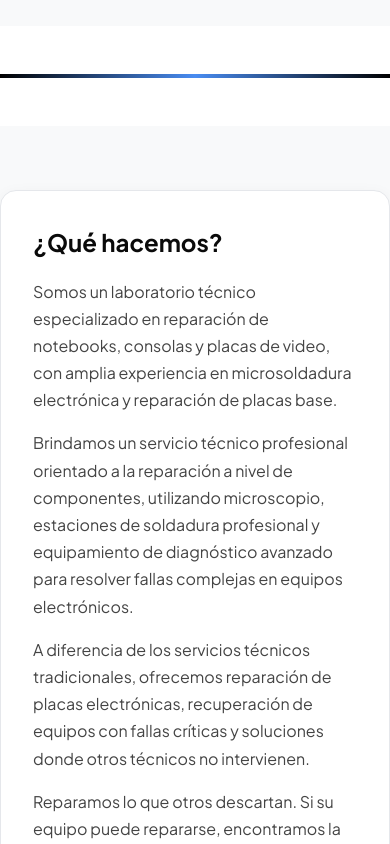
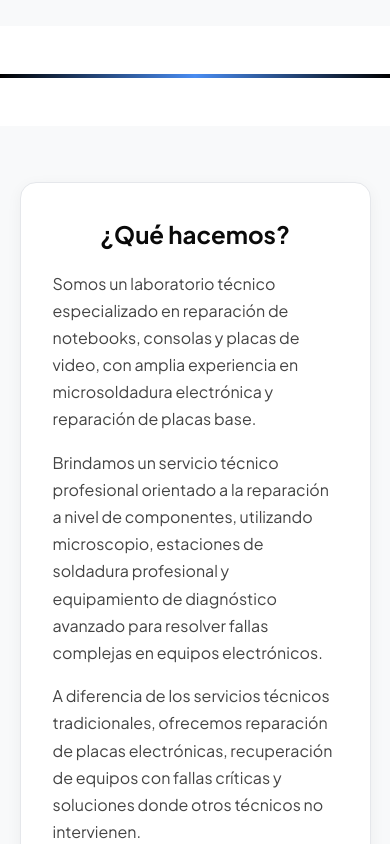
Before and after one commit to FrancoMED/BIOSTEC, a React (Vite) app in the folder client/: page / in a window 390 px wide. Shown: the part 3500-4344 px from the top of the page. Built offline with nearby package versions, Linux system fonts and the light colour scheme.

Commit message:
feat: center and responsive about component

```diff
--- a/client/src/pages/Home/components/About/About.jsx
+++ b/client/src/pages/Home/components/About/About.jsx
@@ -6,7 +6,7 @@ import imageIG from "../../../../assets/Images/IG.jpg";
 const About = () => {
   return (
     <div id="Sobre%20Nosotros" class={styles.about_instagram_section}>
-      <div class="container">
+      <div class={styles.container_about}>
         <div class={styles.about_instagram_grid}>
           <div class={styles.about_box}>
             <h2>¿Qué hacemos?</h2>
--- a/client/src/pages/Home/components/About/About.module.css
+++ b/client/src/pages/Home/components/About/About.module.css
@@ -1,6 +1,11 @@
 .about_instagram_section {
-	padding: 4rem 0;
+	padding: 2rem;
 	background: #f8f9fa;
+}
+
+.container_about {
+	width: 80%;
+	margin: 3rem auto;
 }
 
 .about_instagram_grid {
@@ -8,12 +13,6 @@
 	grid-template-columns: 1fr 1fr;
 	gap: 2rem;
 	align-items: stretch;
-}
-
-@media (max-width: 991px) {
-	.about_instagram_grid {
-		grid-template-columns: 1fr;
-	}
 }
 
 .about_box {
@@ -29,6 +28,7 @@
 	font-weight: 700;
 	margin-bottom: 1rem;
 	color: #0a0a0a;
+
 }
 
 .about_box p {
@@ -54,7 +54,7 @@
 
 .instagram_header {
 	display: flex;
-	justify-content: center;
+	justify-content: start;
 	align-items: center;
 	gap: 1rem;
 	margin-bottom: 1.5rem;
@@ -98,14 +98,12 @@
 	align-items: center;
 	justify-content: center;
 	gap: 0.5rem;
-	background: linear-gradient(
-		45deg,
-		#405de6,
-		#5851db,
-		#833ab4,
-		#c13584,
-		#e1306c
-	);
+	background: linear-gradient(45deg,
+			#405de6,
+			#5851db,
+			#833ab4,
+			#c13584,
+			#e1306c);
 	color: white;
 	padding: 0.85rem 1.5rem;
 	border-radius: 10px;
@@ -121,3 +119,29 @@
 	transform: translateY(-2px);
 	color: white;
 }
+
+@media (max-width: 1150px) {
+
+	.about_instagram_section {
+		padding: 0.5rem 0rem;
+	}
+
+	.about_instagram_grid {
+		grid-template-columns: 1fr;
+	}
+
+	.about_box h2 {
+		text-align: center;
+	}
+
+	.instagram_header {
+		justify-content: center;
+	}
+}
+
+
+@media (max-width: 767px) {
+	.container_about {
+		width: 90%;
+	}
+}
```
